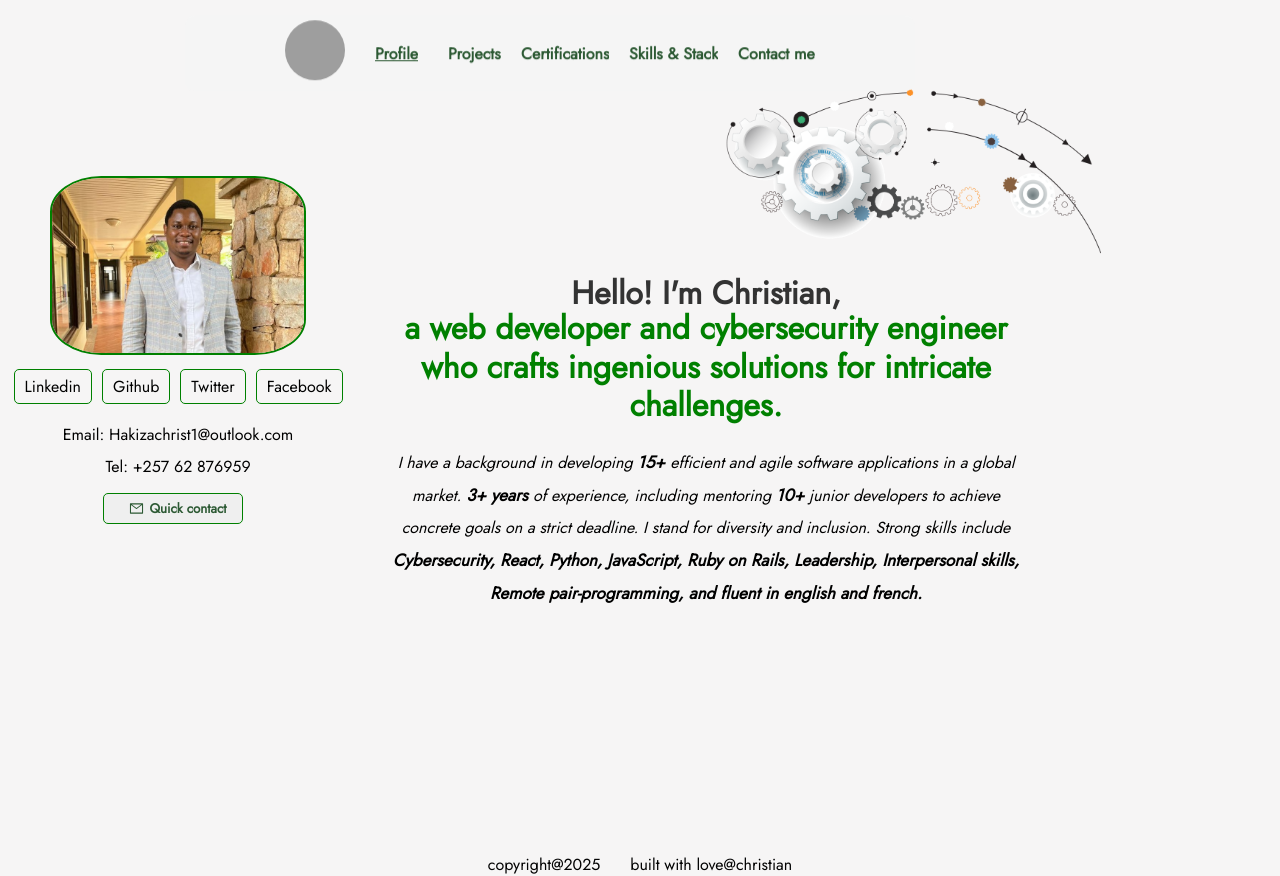
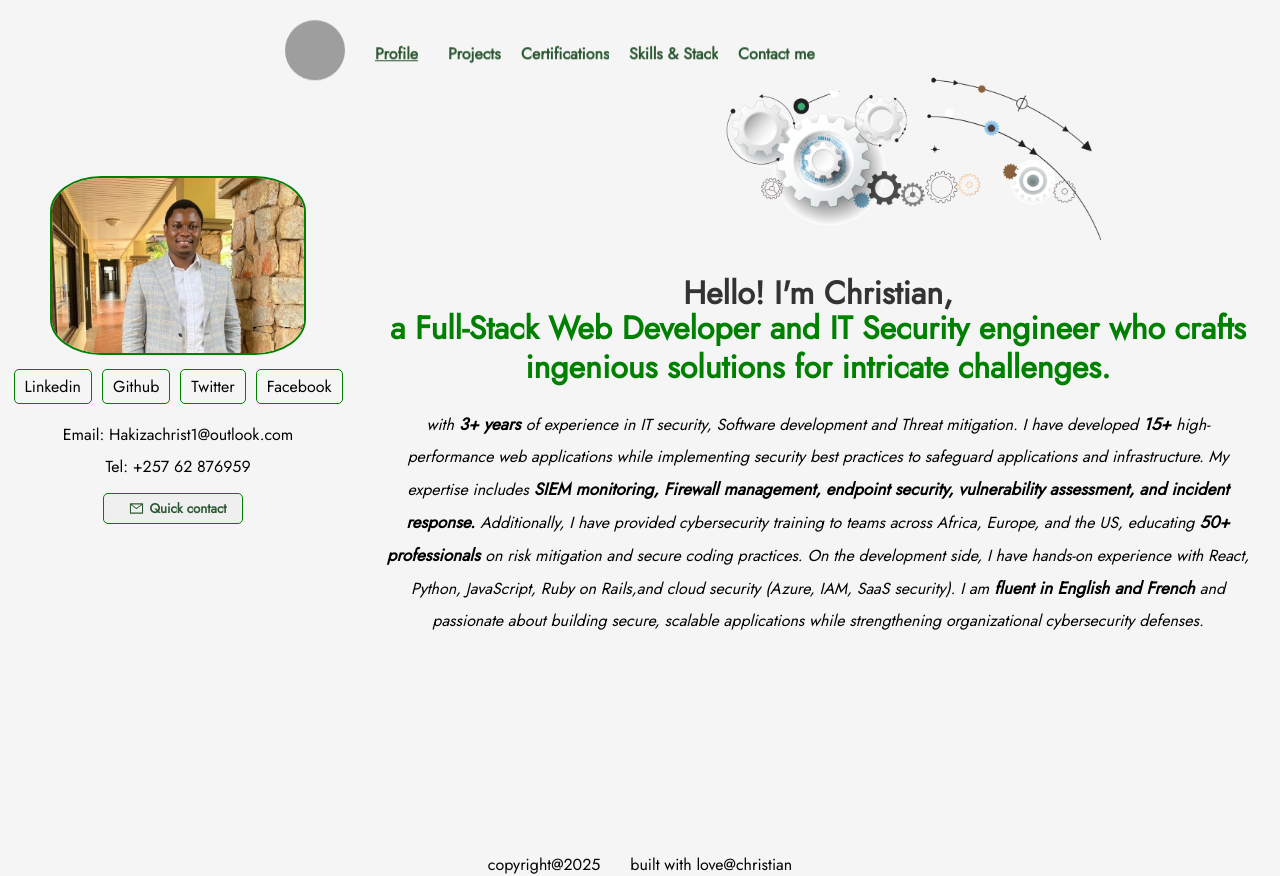
Before and after one commit to hakichris/Christian-portfolio, a React (Create React App) app: page /#/ in a window 1280 px wide. Built offline with nearby package versions, Linux system fonts and the light colour scheme; grey boxes are pictures that could not be loaded.

Commit message:
Update home.jsx

```diff
--- a/src/CSS/mainpage.css
+++ b/src/CSS/mainpage.css
@@ -27,9 +27,8 @@
 .intro {
   margin-top: 180px;
   margin-left: 80px;
+  margin-right: 30px;
   border-radius: 20%;
-  width: 50%;
-  height: 40%;
 }
 
 .green-color {
--- a/src/components/Home.jsx
+++ b/src/components/Home.jsx
@@ -42,33 +42,29 @@ function Profile() {
           <h1 className="head1">
             Hello! I&apos;m Christian,
             <span className="green-color">
-              a web developer and cybersecurity engineer who crafts ingenious solutions
-              for intricate challenges.
+              a Full-Stack Web Developer and IT Security engineer
+              who crafts ingenious solutions for intricate challenges.
             </span>
           </h1>
           <p className="intro-exp">
-            I have a background in developing
-            {' '}
+            with
+            <span className="work-hours bold"> 3+ years </span>
+            of experience in IT security, Software development and Threat mitigation.
+            I have developed
             <span className="work-hours bold"> 15+ </span>
-            {' '}
-            efficient and agile software applications in a global market.
-            {' '}
-            <span className="work-hours bold"> 3+ years </span>
-            {' '}
-            of experience, including mentoring
-            {' '}
-            <span className="mentoring bold">10+</span>
-            {' '}
-            junior developers to achieve concrete goals on a strict deadline.
-            I stand for diversity and inclusion.
-            Strong skills include
-            {' '}
-            <span className="mentoring bold">
-              {' '}
-              Cybersecurity, React, Python, JavaScript, Ruby on Rails, Leadership,
-              Interpersonal skills, Remote pair-programming,
-              and fluent in english and french.
-            </span>
+            high-performance web applications while implementing security best practices
+            to safeguard applications and infrastructure. My expertise includes
+            <span className="mentoring bold"> SIEM monitoring, Firewall management, endpoint security, vulnerability assessment, and incident response. </span>
+            Additionally, I have provided cybersecurity training to teams across Africa, Europe,
+            and the US, educating
+            <span className="mentoring bold"> 50+ professionals </span>
+            on risk mitigation and secure coding practices.
+            On the development side, I have hands-on experience with React, Python, JavaScript,
+            Ruby on Rails,and cloud security (Azure, IAM, SaaS security).
+            I am
+            <span className="mentoring bold"> fluent in English and French </span>
+            and passionate about building secure,
+            scalable applications while strengthening organizational cybersecurity defenses.
             {' '}
           </p>
         </div>
```
